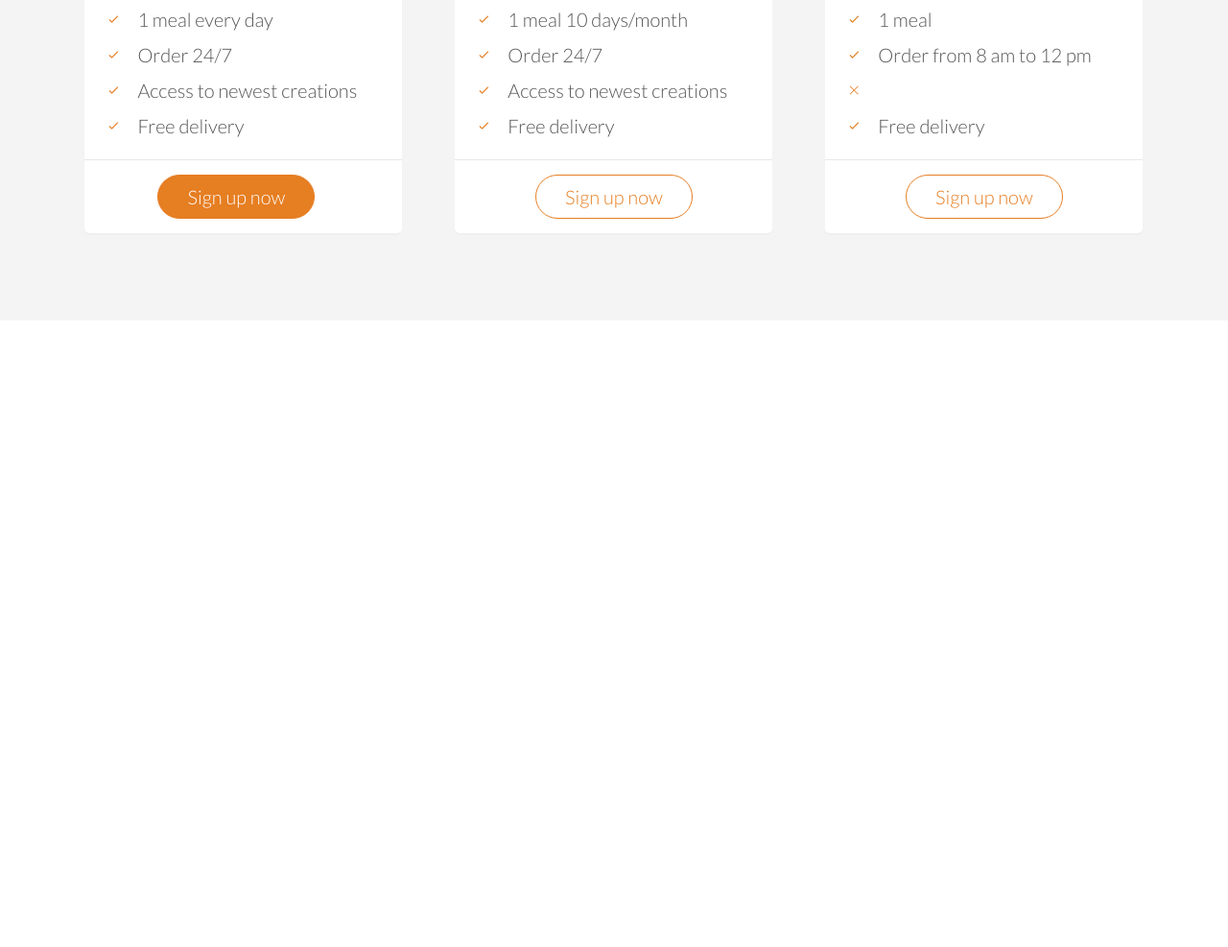
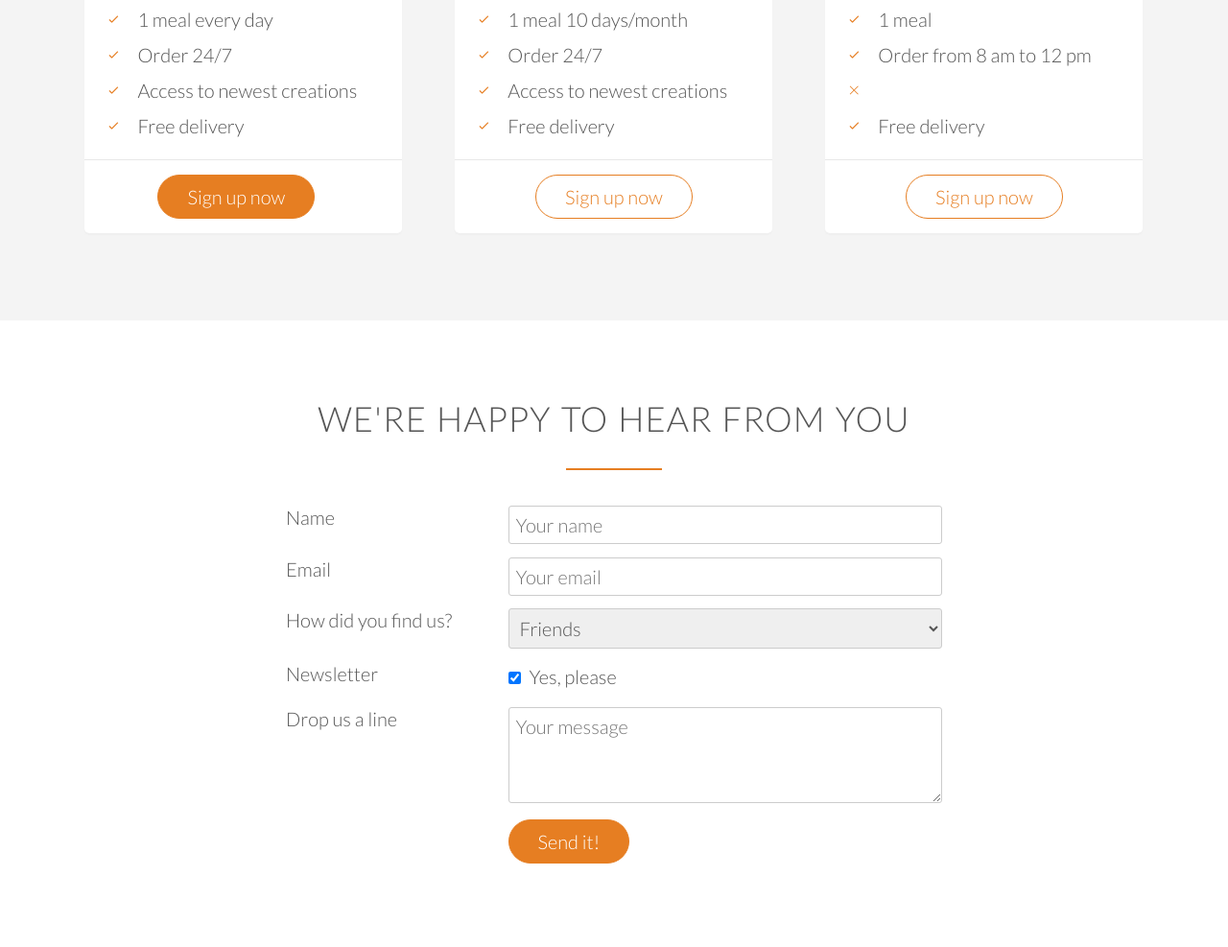
Before and after one commit to joeywhalen/omnifood, a plain HTML site: page index.html in a window 1280 px wide. Shown: the part 4334-5321 px from the top of the page at 96% size. Before the commit the page ends 4668 px from the top, so only its background shows below. Drawn offline with Linux system fonts and the light colour scheme; files whose address does not match are found by name.

Commit message:
Built and styled the form section.

```diff
--- a/index.html
+++ b/index.html
@@ -333,18 +333,74 @@
             </div>
         </section>
 
+        <section class="section-form">
+            <div class="row">
+                <h2>We're happy to hear from you</h2>
+            </div>
+            <div class="row">
+                <form method="post" action="#" class="contact-form">
+                    <div class="row">
+                        <div class="col span-1-of-3">
+                            <label for="name">Name</label>
+                        </div>
+                        <div class="col span-2-of-3">
+                            <input type="text" name="name" id="name" placeholder="Your name" required>
+                        </div>
+                    </div>
+                    <div class="row">
+                        <div class="col span-1-of-3">
+                            <label for="email">Email</label>
+                        </div>
+                        <div class="col span-2-of-3">
+                            <input type="email" name="email" id="email" placeholder="Your email" required>
+                        </div>
+                    </div>
+                    <div class="row">
+                        <div class="col span-1-of-3">
+                            <label for="find-us">How did you find us?</label>
+                        </div>
+                        <div class="col span-2-of-3">
+                            <select name="find-us" id="find-us">
+                                <option value="friends" selected>Friends</option>
+                                <option value="search">Search engine</option>
+                                <option value="ad">Advertisement</option>
+                                <option value="other">Other</option>
+                            </select>
+                        </div>
+                    </div>
+                    <div class="row">
+                        <div class="col span-1-of-3">
+                            <label>Newsletter</label>
+                        </div>
+                        <div class="col span-2-of-3">
+                            <input type="checkbox" name="newsletter" id="newsletter" checked> Yes, please
+                        </div>
+                    </div>
+                    <div class="row">
+                        <div class="col span-1-of-3">
+                            <label>Drop us a line</label>
+                        </div>
+                        <div class="col span-2-of-3">
+                            <textarea name="message" placeholder="Your message"></textarea>
+                        </div>
+                    </div>
+                    <div class="row">
+                        <div class="col span-1-of-3">
+                            <label>&nbsp;</label>
+                        </div>
+                        <div class="col span-2-of-3">
+                            <input type="submit" value="Send it!">
+                        </div>
+                    </div>
+
+                </form>
+            </div>
+        </section>
+
     </body>
 
 </html>
 
 <!--
-  Section 7: Contact form
-  Title: We're happy to hear from you
 
-  Fields to include:
-  Name
-  Email
-  How did you find us?
-  Newsletter
-  Drop us a line
 -->
--- a/resources/css/style.css
+++ b/resources/css/style.css
@@ -153,7 +153,8 @@ a:active {
 /* -------------------------------------- */
 
 .btn:link,
-.btn:visited {
+.btn:visited,
+input[type=submit] {
     display: inline-block;
     padding: 10px 30px;
     font-weight: 300;
@@ -163,7 +164,8 @@ a:active {
 }
 
 .btn-full:link,
-.btn-full:visited {
+.btn-full:visited,
+input[type=submit] {
     background-color: #e67e22;
     border: 1px solid #e67e22;
     color: #fff;
@@ -177,7 +179,9 @@ a:active {
 }
 
 .btn:hover,
-.btn:active {
+.btn:active,
+input[type=submit]:hover,
+input[type=submit]:active {
     background-color: #cf6d17;
 }
 
@@ -459,3 +463,32 @@ cite img {
 .plan-box ul li {
     padding: 5px 0;
 }
+
+/* -------------------------------------- */
+/* FORM */
+/* -------------------------------------- */
+
+.contact-form {
+    width: 60%;
+    margin: 0 auto;
+}
+
+input[type=text],
+input[type=email],
+select,
+textarea {
+    width: 100%;
+    padding: 7px;
+    border-radius: 3px;
+    border: 1px solid #ccc;
+}
+
+textarea {
+    height: 100px;
+}
+
+input[type=checkbox] {
+    margin: 10px 5px 10px 0;
+}
+
+*:focus {outline: none;}
```
